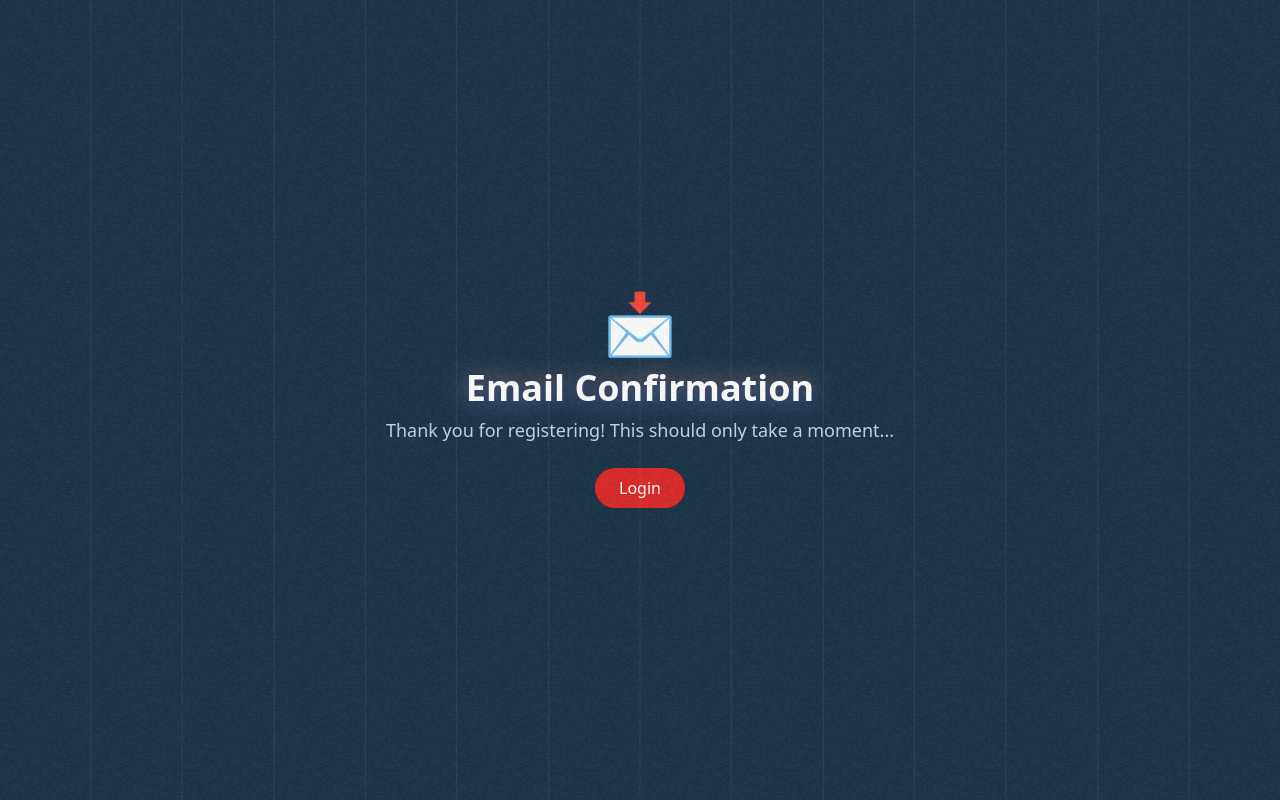
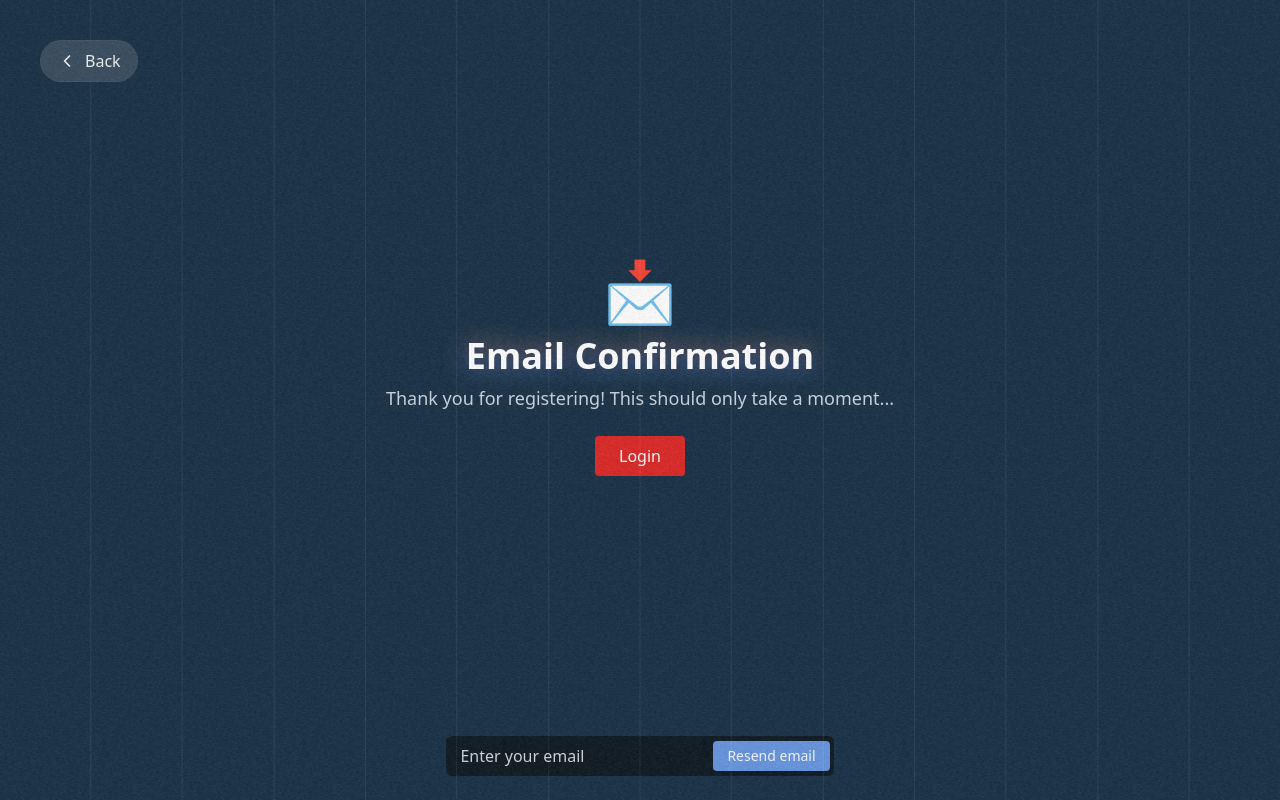
Before and after one commit to antaga04/imprffctgames, a React (Vite) app in the folder client/: page /confirm-email in a window 1280 px wide. Built offline with nearby package versions, Linux system fonts and the light colour scheme; no server answers; the HTML template or start-up script is replaced by a standard one.

Commit message:
feat: add email resend functionality to ConfirmEmail component; include form handling and back navigation

```diff
--- a/client/src/pages/ConfirmEmail.tsx
+++ b/client/src/pages/ConfirmEmail.tsx
@@ -1,7 +1,8 @@
-import { useEffect } from 'react';
+import { useEffect, useRef } from 'react';
 import { useLocation, useNavigate } from 'react-router-dom';
 import axios from 'axios';
 import { toast } from 'sonner';
+import BackButton from '@/components/ui/BackButton';
 
 const ConfirmEmail = () => {
     const navigate = useNavigate();
@@ -17,22 +18,56 @@ const ConfirmEmail = () => {
                 .then((response) => {
                     const message = response.data?.message || 'Email confirmed!';
                     console.log(message);
-                    toast.dismiss(loadingToastId);
                     toast.success(message);
                 })
                 .catch((error) => {
                     console.error('Error verifing email: ', error);
+                    toast.error(error.response?.data?.error || 'Something went wrong.');
+                })
+                .finally(() => {
                     toast.dismiss(loadingToastId);
-                    toast.error(error.response?.data?.error || 'Something went wrong.');
                 });
         } else {
             toast.error('No token provided.');
         }
     }, [token]);
 
+    const formRef = useRef<HTMLFormElement | null>(null);
+
+    const handleSubmit = async (e: React.FormEvent<HTMLFormElement>) => {
+        e.preventDefault();
+
+        const form = e.target as HTMLFormElement;
+        const emailInput = form.elements.namedItem('email') as HTMLInputElement;
+        const email = emailInput?.value;
+
+        if (!email) {
+            toast.error('Please provide a valid email address.');
+            return;
+        }
+
+        const loadingToastId = toast.loading('Verifying email...');
+
+        try {
+            await axios.post(`${import.meta.env.VITE_API_URL}/users/resend-email`, { email });
+            toast.success('Email sent successfully.');
+        } catch (error) {
+            console.error('Error sending email: ', error);
+            if (axios.isAxiosError(error)) {
+                const errorMessage = error.response?.data?.error || 'Error sending email';
+                toast.error(errorMessage);
+            } else {
+                toast.error('An unexpected error occurred.');
+            }
+        } finally {
+            toast.dismiss(loadingToastId);
+        }
+    };
+
     return (
-        <div>
-            <div className="flex flex-col items-center justify-center min-h-screen p-6">
+        <div className="flex flex-col items-center justify-between min-h-screen p-6">
+            <BackButton />
+            <section className="flex flex-col items-center justify-center flex-1">
                 <div className="text-center mb-6">
                     <div className="text-6xl mb-4">📩</div>
 
@@ -44,11 +79,35 @@ const ConfirmEmail = () => {
 
                 <button
                     onClick={() => navigate('/login')}
-                    className="px-6 py-2 bg-red-600 text-white rounded-full hover:bg-red-700"
+                    className="px-6 py-2 bg-red-600 text-white rounded hover:bg-red-700"
                 >
                     Login
                 </button>
-            </div>
+            </section>
+            <section>
+                <form
+                    ref={formRef}
+                    onSubmit={handleSubmit}
+                    className="bg-black/50 mt-6 flex h-10 items-center  justify-between gap-2 overflow-hidden rounded-md shadow-border focus-within:outline-none focus-within:ring-2 focus-within:ring-offset-0 dark:bg-[#0B0B09] dark:focus-within:ring-white/20 border-gray-200 focus-within:border-gray-400 focus-within:ring-white/20"
+                >
+                    <label htmlFor="email" className="sr-only">
+                        Email
+                    </label>
+                    <input
+                        id="email"
+                        name="email"
+                        className="text-white h-full w-[40%] grow border-none bg-transparent px-3.5 transition-colors placeholder:text-gray-300 focus:outline-none"
+                        required
+                        placeholder="Enter your email"
+                    />
+                    <button
+                        type="submit"
+                        className="mr-1 h-[30px] rounded-[4px] bg-[var(--blueish)] hover:bg-[#3d68ad] transition-colors duration-150 px-1.5 text-sm font-medium md:px-3.5"
+                    >
+                        Resend email
+                    </button>
+                </form>
+            </section>
         </div>
     );
 };
```
